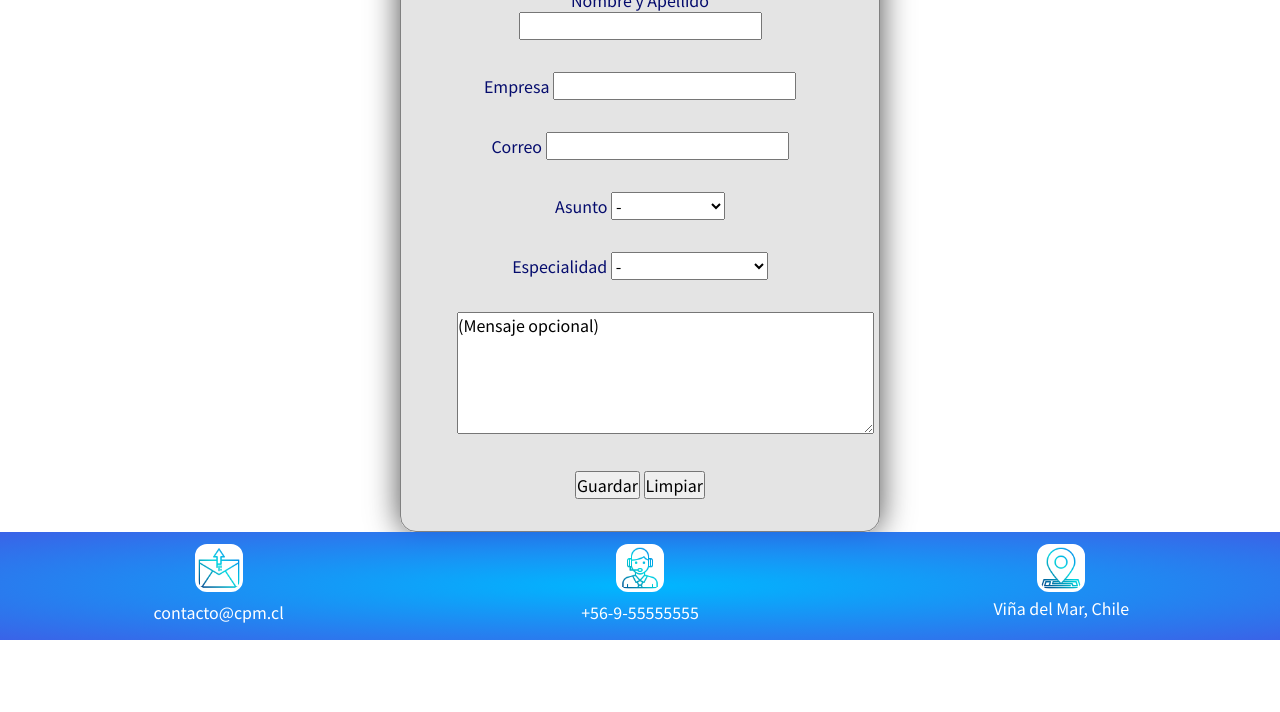
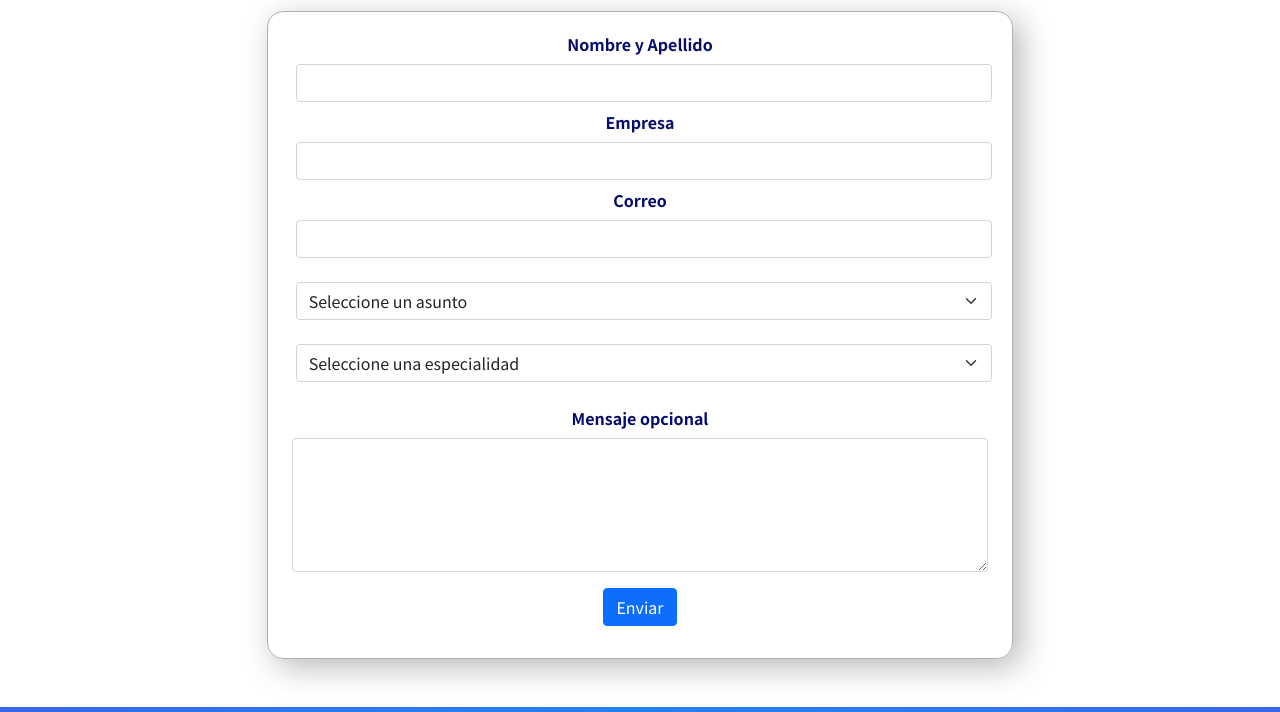
Before and after one commit to wilander200/proyectofinal, a plain HTML site: page contacto.html in a window 1280 px wide. Shown: the part 235-947 px from the top of the page. Before the commit the page ends 875 px from the top, so only its background shows below. Drawn offline with nearby package versions, Linux system fonts and the light colour scheme.

Commit message:
completado el form de contacto

```diff
--- a/contacto.html
+++ b/contacto.html
@@ -84,53 +84,56 @@
         </div>
       </div>
       <!--seccion principal de la pagina-->
-    <main class="main">
-      <section class="main">
-      <h1 class="main main__titulo">CONTACTANOS</h1>
-      </section>
+    <div class="row main">
+      <div class="col-12 m-3 main">
+      <h1 class="text-center fw-bold display-6 m-3">CONTACTANOS</h1>
+      </div main>
 
-      <section class="form">
+      <!--formulario de contacto-->
+
+      <div class="col-xs-9 col-sm-10 col-md-7 px-4 py-3 mb-5 form">
         <form action="">
-        <div class="form__div">
-          <label for="user">Nombre y Apellido</label>
-          <input type="text" id="user" name="user" />
+          <div class=" mb-1">
+            <label for="user" class="form-label m-1 fw-bold">Nombre y Apellido</label>
+            <input type="text" class="form-control m-1 " id="user" name="user" />
           </div>
-        <div class="form__div">
-          <label for="empresa">Empresa</label>
-          <input type="text" id="empresa" name="empresa" />
+          <div class=" mb-1">
+            <label for="empresa" class="form-label m-1 fw-bold " >Empresa</label>
+            <input type="text" class="form-control m-1" id="empresa" name="empresa" />
           </div>
-        <div class="form__div">
-          <label for="email">Correo</label>
-          <input type="email" id="email" name="email" />
+          <div class="mb-2">
+            <label for="email" class="form-label m-1 fw-bold" >Correo</label>
+            <input type="email" class="form-control m-1" id="email" name="email" />
           </div>
-        <div class="form__div">
-          <label for="asunto">Asunto</label>
-          <select name="asunto" id="asunto">
-            <option value="select">-</option>
+          <div class="my-4">
+            <!--<label class="form-label m-1 fw-bold" for="asunto">Asunto</label>-->
+            <select class="form-select m-1" name="asunto" id="asunto">
+              <option value="selected">Seleccione un asunto</option>
               <option value="cotizacion">Cotización</option>
               <option value="informacion">Información</option>
               <option value="otro">Otro</option>
             </select>
           </div>
-        <div class="form__div">
-          <label for="especialidad">Especialidad</label>
-          <select name="especialidad" id="especialidad">
-            <option value="select">-</option>
+          <div class="my-4">
+            <!--<label class="form-label m-1 fw-bold" for="especialidad">Especialidad</label>-->
+            <select class="form-select m-1" name="especialidad" id="especialidad">
+              <option value="selected">Seleccione una especialidad</option>
               <option value="electricidad">Electricidad</option>
               <option value="ccdd">Corrientes débiles</option>
               <option value="otro">Otro</option>
             </select>
           </div>
-        <div class="form__div">
-          <textarea name="mensaje" id="mensaje" cols="40" rows="5">(Mensaje opcional)</textarea
+          <div>
+            <label for="mensaje" class="form-label fw-bold" >Mensaje opcional</label>
+            <textarea name="mensaje" class="form-control" id="mensaje" cols="40" rows="5"></textarea
               >
             </div>
-        <div class="form__div">
-          <input type="submit" value="Guardar" />
-          <input type="reset" value="Limpiar">
+            <div class="m-3">
+              <button class="btn btn-primary" type="submit">Enviar</button>
+            </div>
           </div>
         </form>
-    </main>
+        </div>
         <!--Footer para colocar algunos datos de contacto-->
     <div class="row p-2 footer">
       <div class="d-flex flex-column col-md-4">
--- a/styles.css
+++ b/styles.css
@@ -31,9 +31,6 @@ a:hover {
     rgba(37, 145, 251, 0.98) 0.1%,
     rgba(0, 7, 128, 1) 99.8%
   );
-  position: sticky;
-  top: 0;
-  left: 0;
 
 }
 
@@ -161,24 +158,14 @@ a:hover {
 
 .form {
   margin: auto;
-  background-color: rgba(228, 228, 228, 0.973);
+  /*background-color: rgba(228, 228, 228, 0.973);*/
   padding: 1rem;
-  border: grey 0.1rem solid;
-  width: 30rem;
-  height: 100%;
+  border: rgb(177, 177, 177) 0.1rem solid;
+  /*width: 30rem;
+  height: 100%;*/
   border-radius: 1rem;
   text-align: center;
-  box-shadow: 0rem 0rem 2rem rgb(77, 77, 77);
-}
-
-.form__div {
-  margin: 0.5rem 2rem;
-  padding: 0.5rem;
-  text-align: center;
-  display: inline-block;
-}
-.form__div--rad {
-  margin: 0.2rem;
+  box-shadow: 0.5rem 0.5rem 2rem rgb(184, 184, 184);
 }
 
 /* Clase para el footer */
```
Lines whose indentation alone changed are shown as unchanged.
